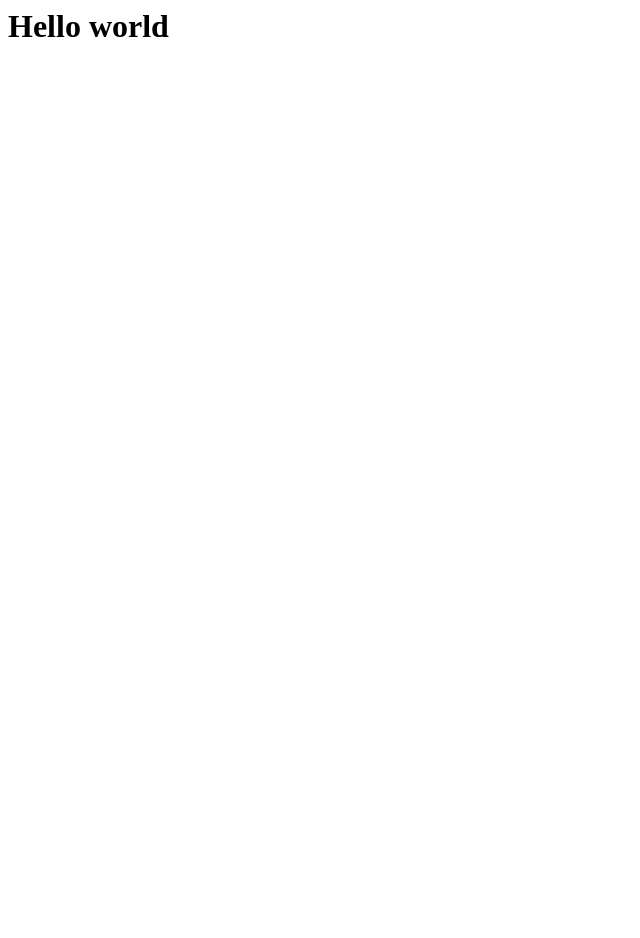
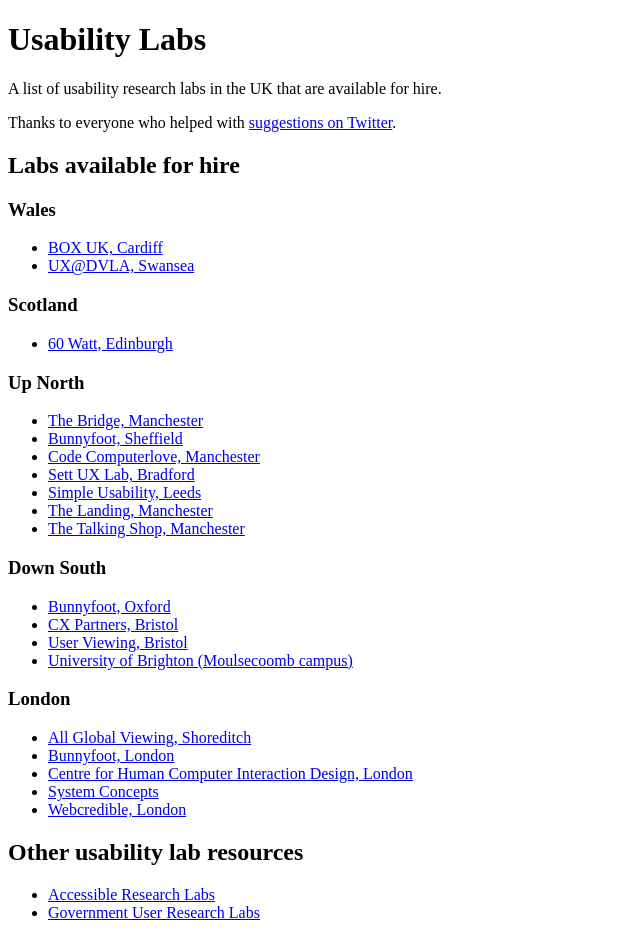
Before and after one commit to benjystanton/usability-labs, a plain HTML site: page index.html in a window 1280 px wide. Shown: the whole page, without its empty margins (0-640 px from the left). Before the commit the page ends 800 px from the top, so only its background shows below. Drawn offline with Linux system fonts and the light colour scheme.

Commit message:
Moving README text to index.html

```diff
--- a/index.html
+++ b/index.html
@@ -1 +1,67 @@
-<h1>Hello world</h1>
+<!DOCTYPE html>
+<html>
+<head>
+	<meta charset="utf-8"/>
+</head>
+<body>
+<h1>Usability Labs</h1>
+
+<p>A list of usability research labs in the UK that are available for hire.</p>
+
+<p>Thanks to everyone who helped with <a href="https://twitter.com/benjystanton/status/702992066004066305">suggestions on Twitter</a>.</p>
+
+<h2>Labs available for hire</h2>
+
+<h3>Wales</h3>
+
+<ul>
+<li><a href="https://www.boxuk.com/">BOX UK, Cardiff</a></li>
+<li><a href="https://www.digitalmarketplace.service.gov.uk/g-cloud/services/7715666004584140">UX@DVLA, Swansea</a></li>
+</ul>
+
+<h3>Scotland</h3>
+
+<ul>
+<li><a href="http://www.60wattresearch.co.uk/">60 Watt, Edinburgh</a></li>
+</ul>
+
+<h3>Up North</h3>
+
+<ul>
+<li><a href="http://thebridgeux.com/about">The Bridge, Manchester</a></li>
+<li><a href="http://www.bunnyfoot.com/services/studiosandequipment.php#sheffield">Bunnyfoot, Sheffield</a></li>
+<li><a href="http://www.codecomputerlove.com/">Code Computerlove, Manchester</a></li>
+<li><a href="http://www.settuxlab.com/">Sett UX Lab, Bradford</a></li>
+<li><a href="http://www.simpleusability.com/">Simple Usability, Leeds</a></li>
+<li><a href="http://www.thelanding.org.uk/interactive-media-labs">The Landing, Manchester</a></li>
+<li><a href="http://www.thetalkingshop.co.uk/studios/">The Talking Shop, Manchester</a></li>
+</ul>
+
+<h3>Down South</h3>
+
+<ul>
+<li><a href="http://www.bunnyfoot.com/services/studiosandequipment.php#oxford">Bunnyfoot, Oxford</a></li>
+<li><a href="https://www.cxpartners.co.uk/">CX Partners, Bristol</a></li>
+<li><a href="http://www.userviewing.co.uk/">User Viewing, Bristol</a></li>
+<li><a href="https://www.brighton.ac.uk/">University of Brighton (Moulsecoomb campus)</a></li>
+</ul>
+
+<h3>London</h3>
+
+<ul>
+<li><a href="http://www.allglobalviewing.com/">All Global Viewing, Shoreditch</a></li>
+<li><a href="http://www.bunnyfoot.com/services/studiosandequipment.php#london">Bunnyfoot, London</a></li>
+<li><a href="http://www.city.ac.uk/centre-for-human-computer-interaction-design">Centre for Human Computer Interaction Design, London</a></li>
+<li><a href="http://www.system-concepts.com/">System Concepts</a></li>
+<li><a href="http://www.webcredible.com/usability-lab-hire">Webcredible, London</a></li>
+</ul>
+
+<h2>Other usability lab resources</h2>
+
+<ul>
+<li><a href="https://userresearchmethods.hackpad.com/Accessible-Research-Labs-vsDQUx7RqnP">Accessible Research Labs</a></li>
+<li><a href="https://userresearchmethods.hackpad.com/Cross-Government-User-Research-Labs-5sU2IQF7ldF">Government User Research Labs</a></li>
+</ul>
+
+</body>
+</html>
```
